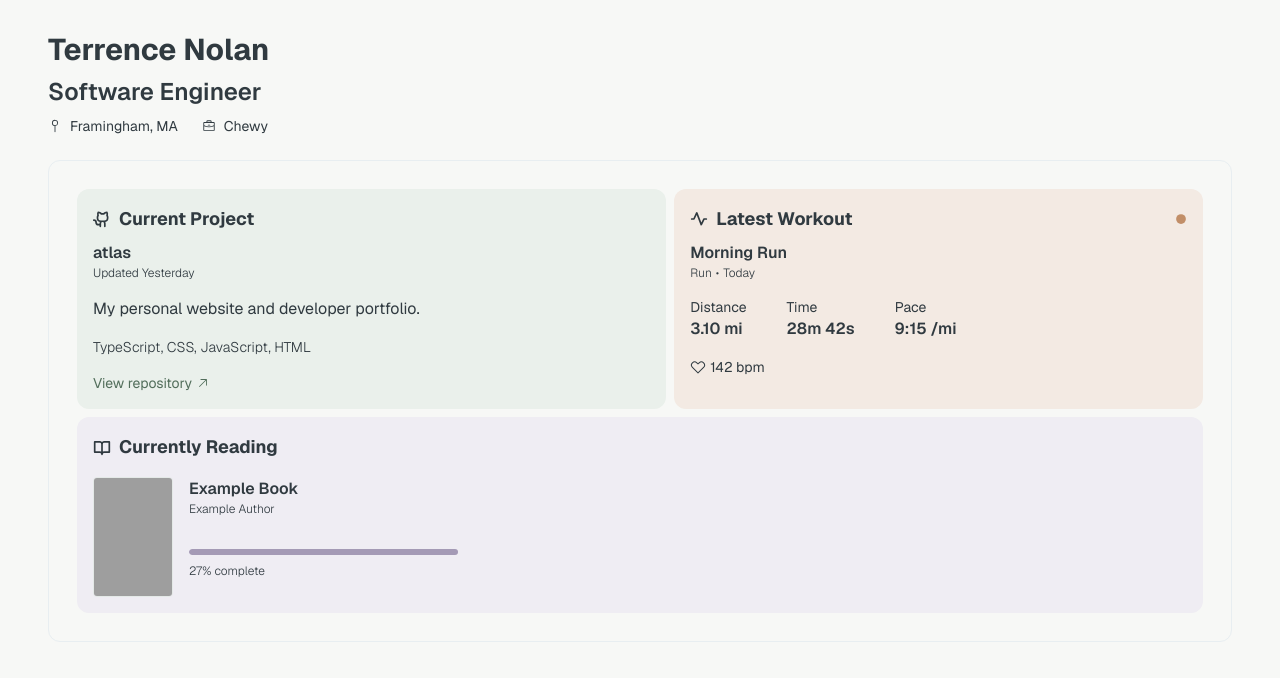
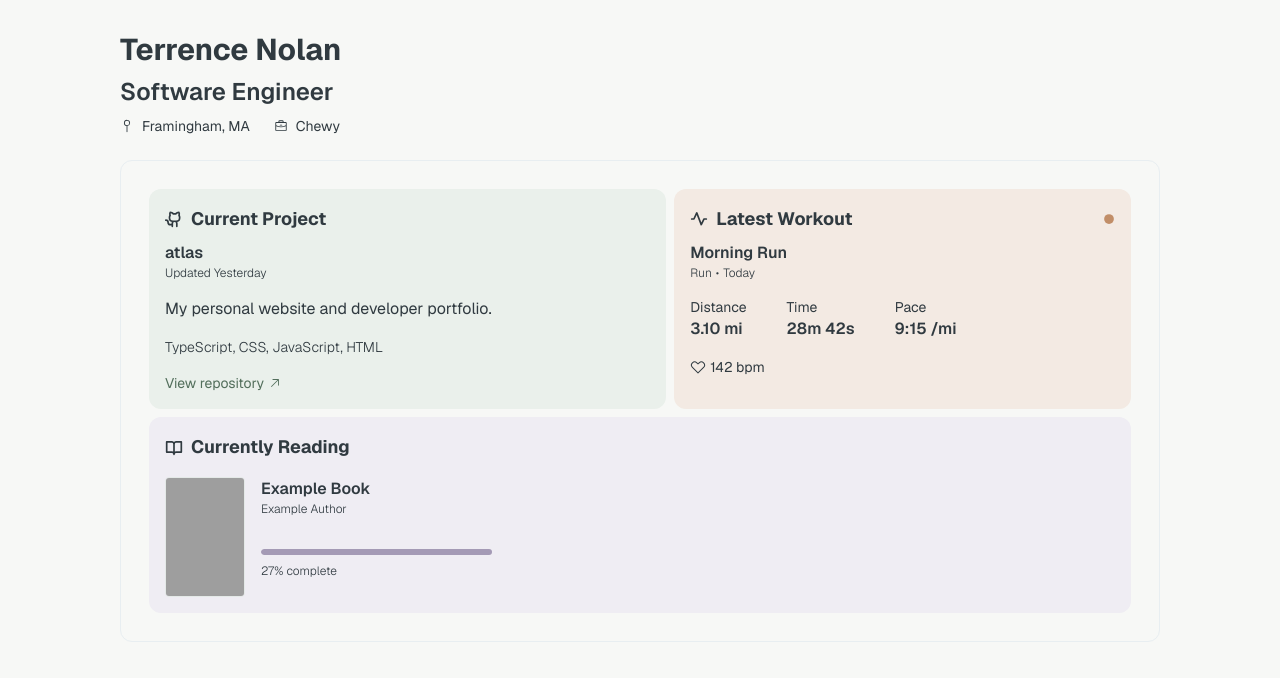
Before and after one commit to terrence-nolan/atlas, a Next.js app: page / in a window 1280 px wide. Shown: the top 678 px of the page. Built offline with nearby package versions, Linux system fonts and the light colour scheme; grey boxes are pictures that could not be loaded.

Commit message:
feat(page.tsx): increase horizontal padding

```diff
--- a/src/app/page.tsx
+++ b/src/app/page.tsx
@@ -6,7 +6,7 @@ export default async function Home() {
 
   return (
     <Suspense fallback={null}>
-      <main className="flex flex-col justify-center px-12">
+      <main className="flex flex-col justify-center px-30">
         <div className="pb-4">
           <h1 className="text-3xl font-bold text-primary self-center pt-8">Terrence Nolan</h1>
           <h2 className="text-2xl font-semibold text-secondary pt-2">Software Engineer</h2>
```
